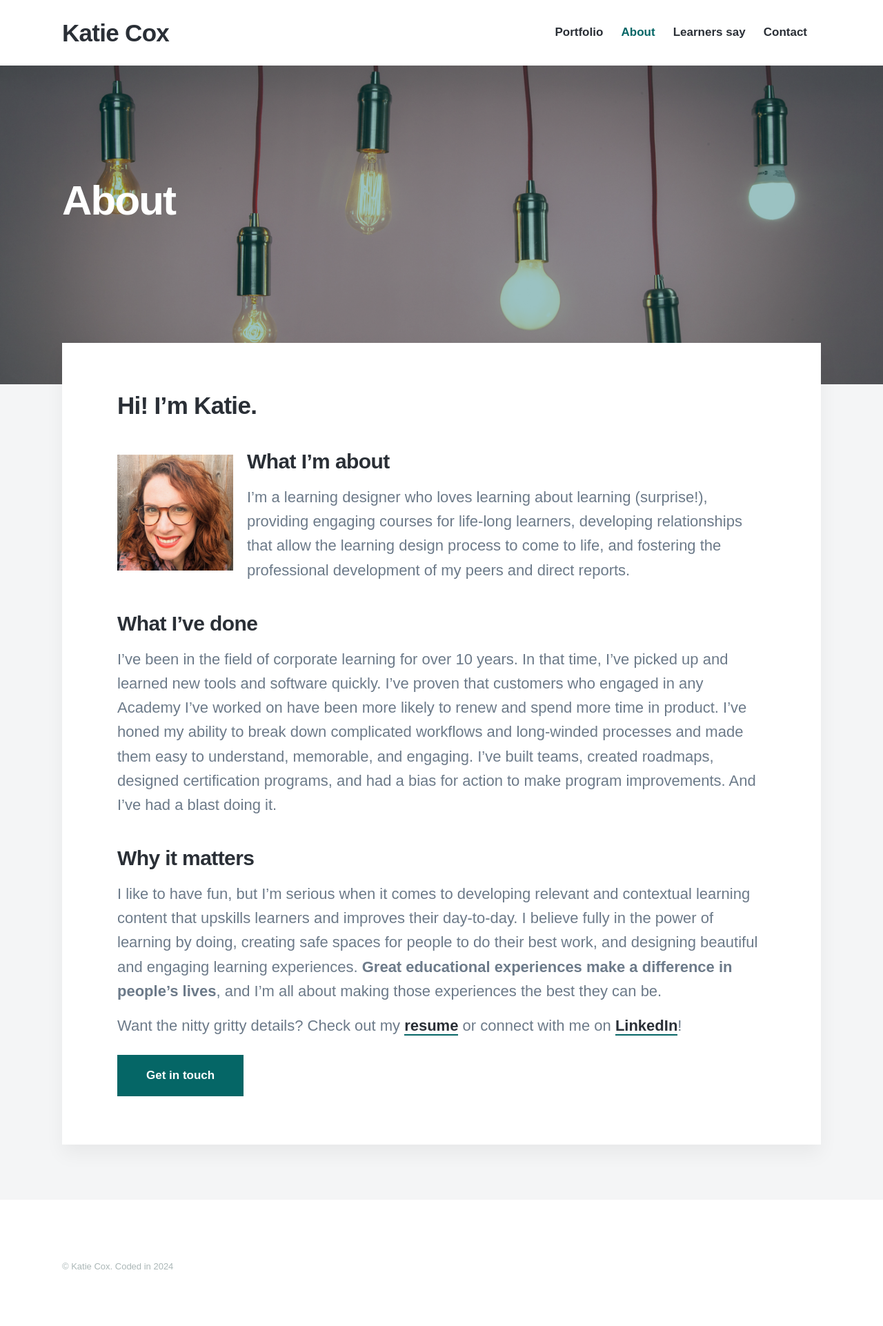
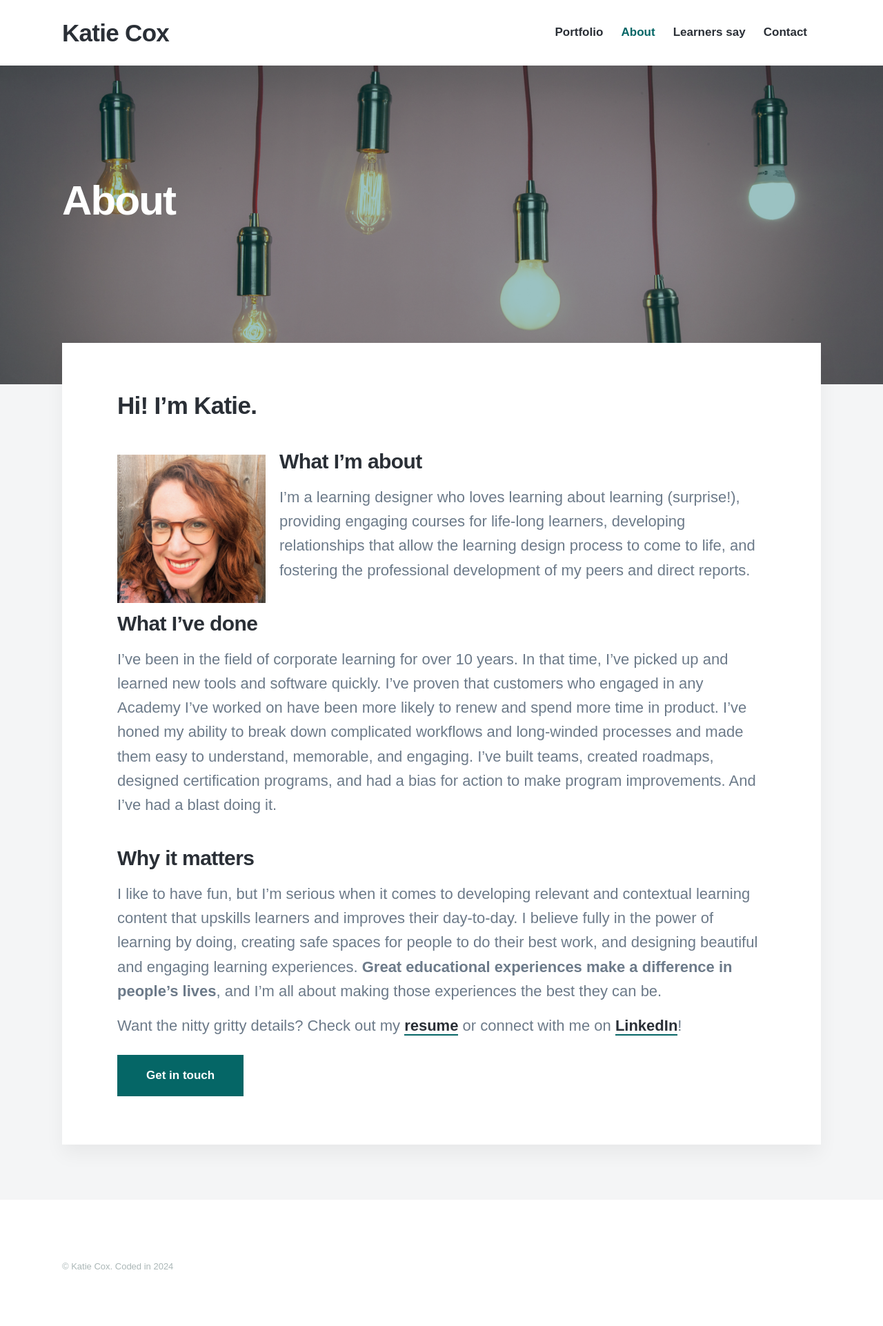
Before and after one commit to cox-katie/portfolio, a Jekyll site: the page built from _pages/about.md, in a window 1280 px wide. Shown: the whole page at 69% size. Built offline with Jekyll 4.4.1, drawn with Linux system fonts in a browser that asks for light colours; nearby versions of some CDN libraries; some web fonts are replaced.

Commit message:
Update about.md

```diff
--- a/_pages/about.md
+++ b/_pages/about.md
@@ -6,7 +6,7 @@
 ---
 
 ## Hi! I'm Katie.
-<img src="/images/square-profile.png" style="float: left; padding-right:20px; padding-top:10px" alt="This is me!" width="20%"/>
+<img src="/images/square-profile.png" style="float: left; padding-right:20px; padding-top:10px" alt="This is me!" width="25%"/>
 
 ### What I'm about
 
```
